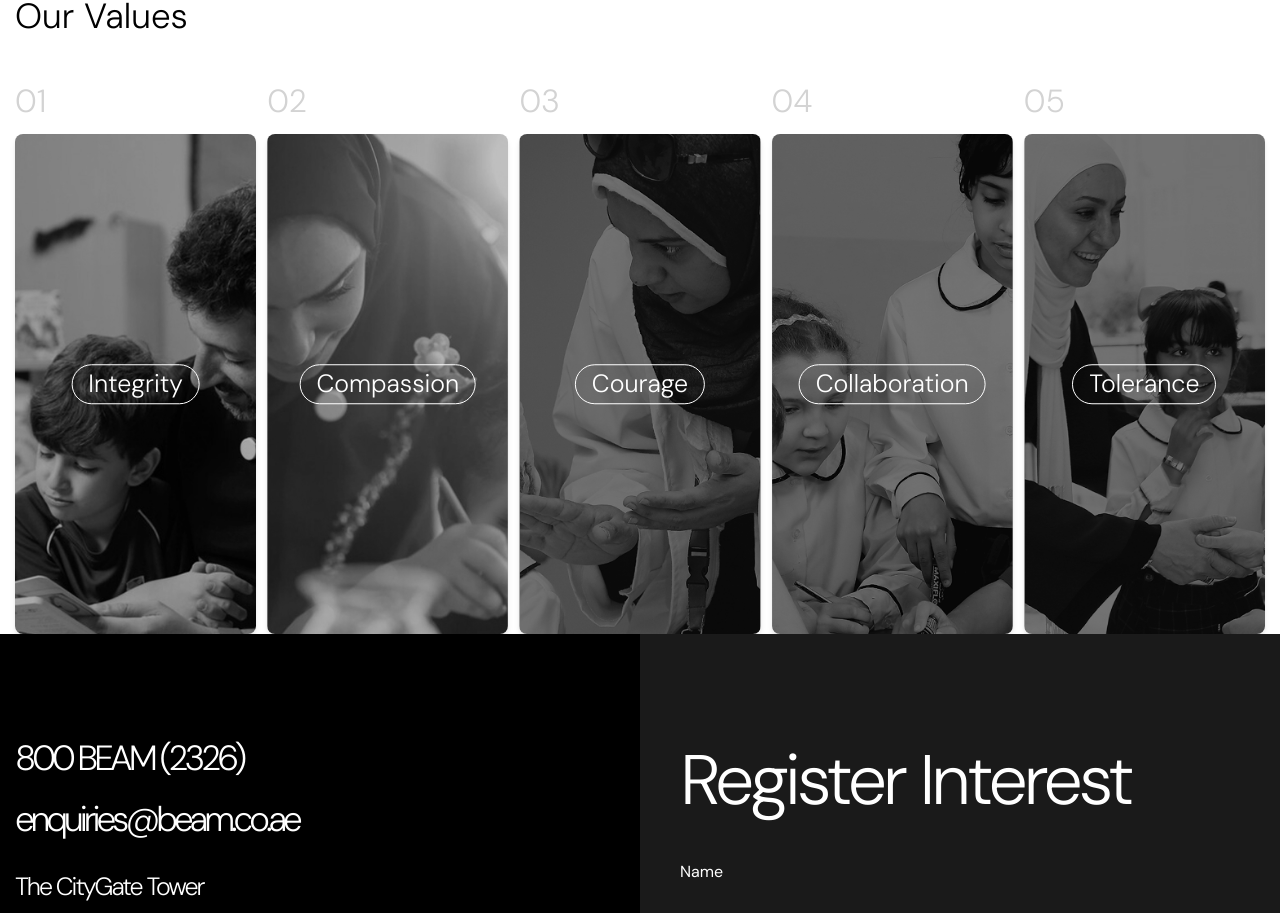
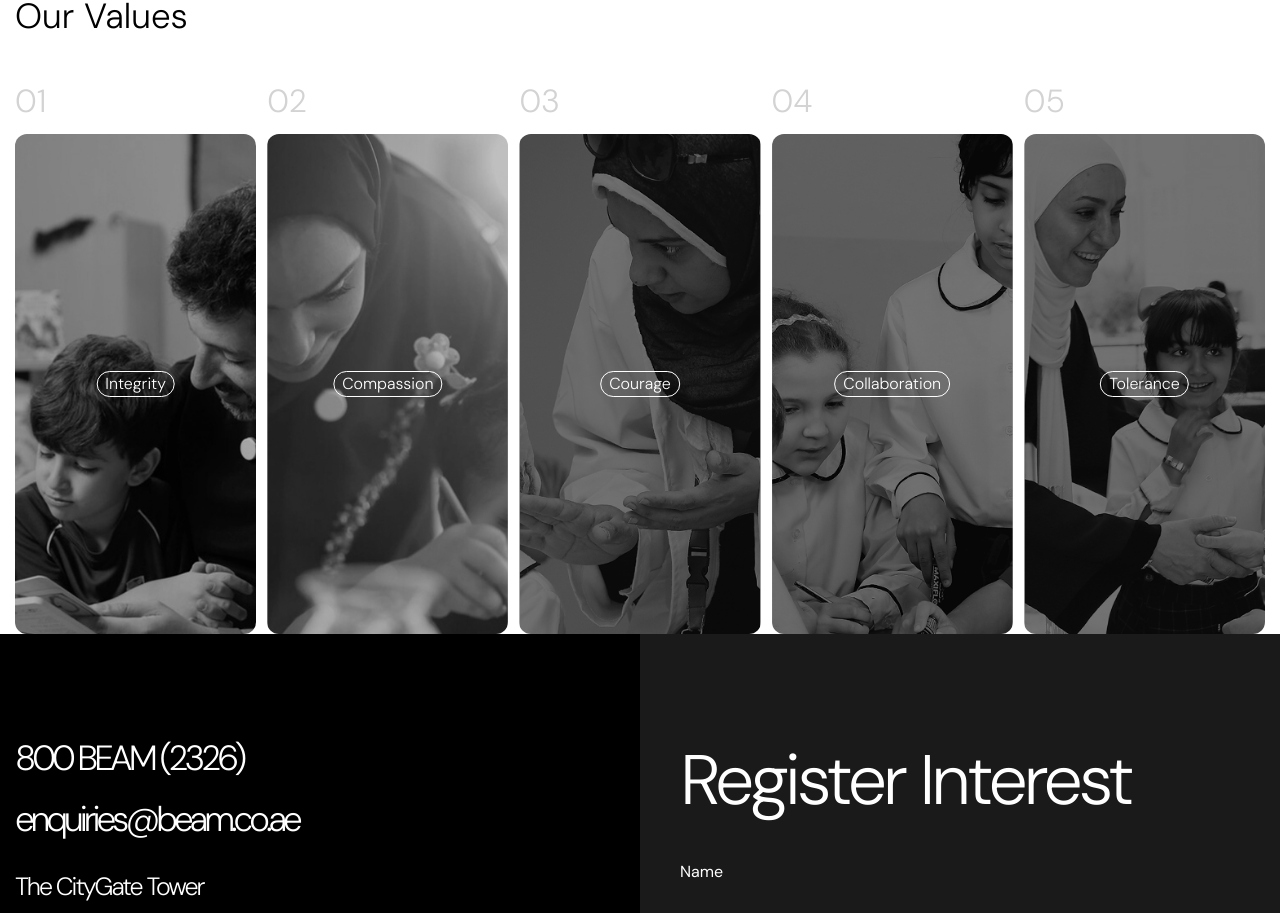
Before and after one commit to beamshj/beam, a Next.js app: page /about-us in a window 1280 px wide. Shown: the part 2379-3292 px from the top of the page. Built offline with nearby package versions, Linux system fonts and the light colour scheme.

Commit message:
fix(aboutus/ourValues: ui fix)

```diff
--- a/app/components/about-us/sections/OurValues.tsx
+++ b/app/components/about-us/sections/OurValues.tsx
@@ -39,7 +39,7 @@ export default function ValuesGrid({ values }: Props) {
               <div
                 onMouseEnter={() => setHovered(index)}
                 onMouseLeave={() => setHovered(null)}
-                className="relative h-[400px] xl:h-[500px] 2xl:h-[729px] max-w-[295px] overflow-hidden rounded-lg shadow-md transition-all duration-300 group cursor-pointer"
+                className="relative h-[400px] xl:h-[500px] 2xl:h-[729px] max-w-[295px] overflow-hidden rounded-[12px] transition-all duration-300 group cursor-pointer"
               >
                 {/* Background image */}
                 <Image
@@ -68,7 +68,7 @@ export default function ValuesGrid({ values }: Props) {
                     {/* Title that moves */}
                     <div
                       className={`
-                        absolute rounded-[22px] px-4 text-md 2xl:text-lg 3xl:text-xl font-light transition-all duration-500
+                        absolute rounded-[22px] 2xl:w-[220px] px-2 2xl:px-4 2xl:text-lg 3xl:text-xl font-light transition-all duration-500 flex items-center justify-center
                         ${
                           hovered === index
                             ? "top-3 left-3 text-left border-none bg-[linear-gradient(131deg,rgba(66,186,220,1)_0%,rgba(126,90,163,1)_100%)]"
@@ -86,7 +86,7 @@ export default function ValuesGrid({ values }: Props) {
                bg-gradient-to-t from-black/100 to-black/0
                px-3 pt-4 pb-3"
                       >
-                        <ul className="list-disc list-outside pl-4 space-y-1 text-sm text-white font-light">
+                        <ul className="list-disc list-outside pl-4 xl:pl-9 space-y-1 text-sm text-white font-light">
                           {item.points.map((point, i) => (
                             <li key={i}>{point}</li>
                           ))}
--- a/app/components/about-us/sections/VisionMission.tsx
+++ b/app/components/about-us/sections/VisionMission.tsx
@@ -87,8 +87,8 @@ const VisionMissionSection = ({
             )}
             <motion.div
               className="absolute bottom-0 w-full h-[60%] bg-gradient-to-b from-black/0 to-[#42BADCC9]/79"
-              initial={{ y: "100%" }} // start completely below
-              animate={{ y: "0%" }} // slide up into place
+              initial={{ y: "100%" }}
+              animate={{ y: "0%" }}
               transition={{ duration: 0.4, ease: "easeInOut" }}
               key={active}
             />
```
